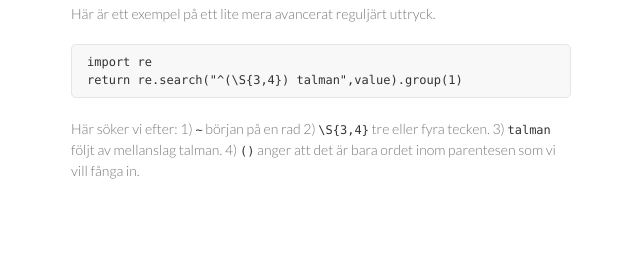
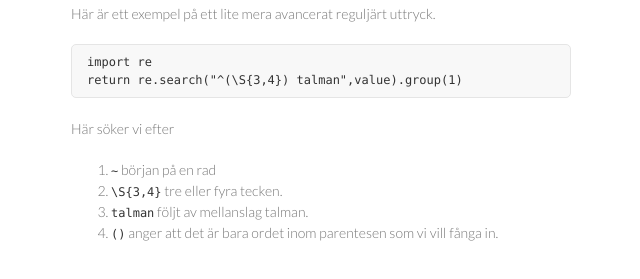
Before and after one commit to jensfinnas/refine-regex-tutorial, a plain HTML site: page index.html in a window 1280 px wide. Shown: the part 4448-4727 px from the top of the page, without its empty margins (499-1139 px from the left). Before the commit the page ends 4699 px from the top, so only its background shows below. Drawn offline with Linux system fonts and the light colour scheme.

```diff
--- a/index.html
+++ b/index.html
@@ -162,11 +162,18 @@
 return re.search("^(\S{3,4}) talman",value).group(1)
 </code></pre>
 
-<p>Här söker vi efter:
-1) <code>~</code> början på en rad
-2) <code>\S{3,4}</code> tre eller fyra tecken.
-3) <code> talman</code> följt av mellanslag talman.
-4) <code>()</code> anger att det är bara ordet inom parentesen som vi vill fånga in.</p>
+<p>Här söker vi efter</p>
+
+<ol>
+<li>
+<code>~</code> början på en rad</li>
+<li>
+<code>\S{3,4}</code> tre eller fyra tecken.</li>
+<li>
+<code> talman</code> följt av mellanslag talman.</li>
+<li>
+<code>()</code> anger att det är bara ordet inom parentesen som vi vill fånga in.</li>
+</ol>
       </section>
       <footer>
         <p>This project is maintained by <a href="https://github.com/jensfinnas">jensfinnas</a></p>
```
Also changed, not shown: params.json (+1 -1 lines).
